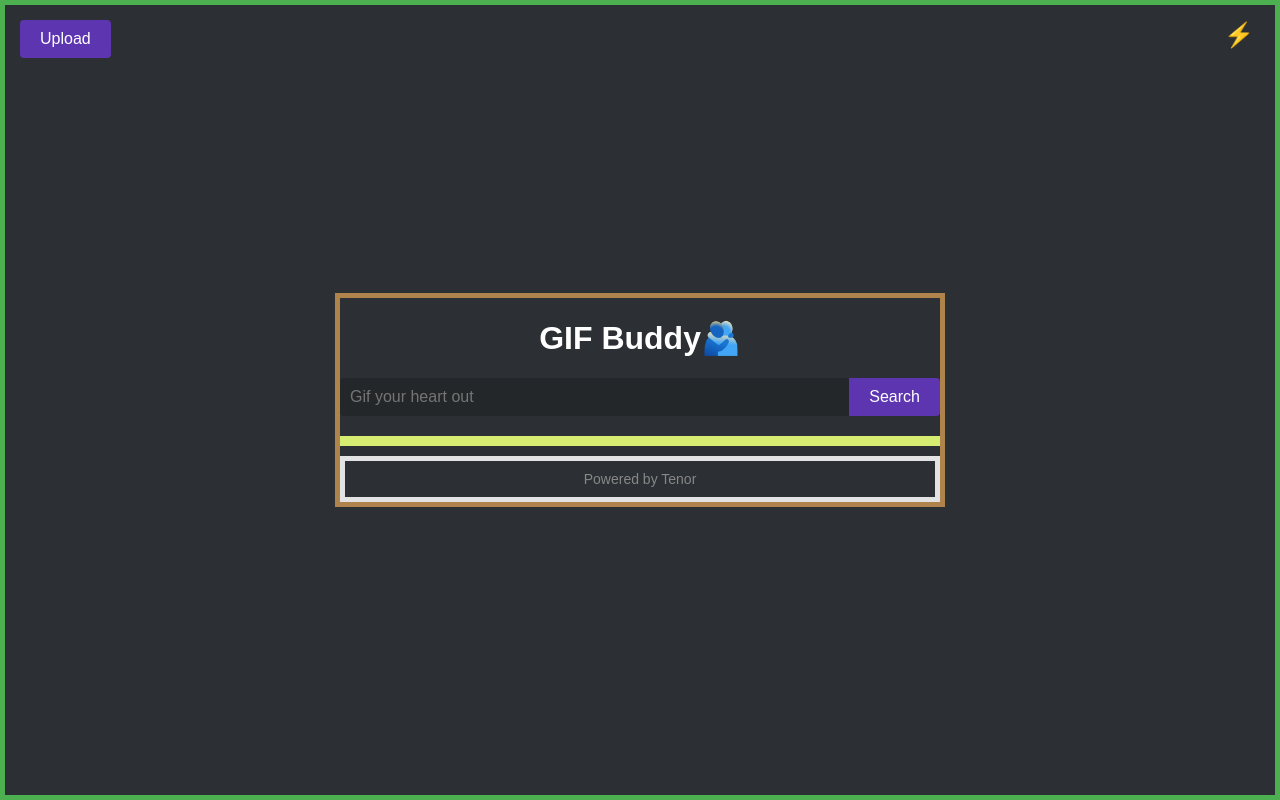
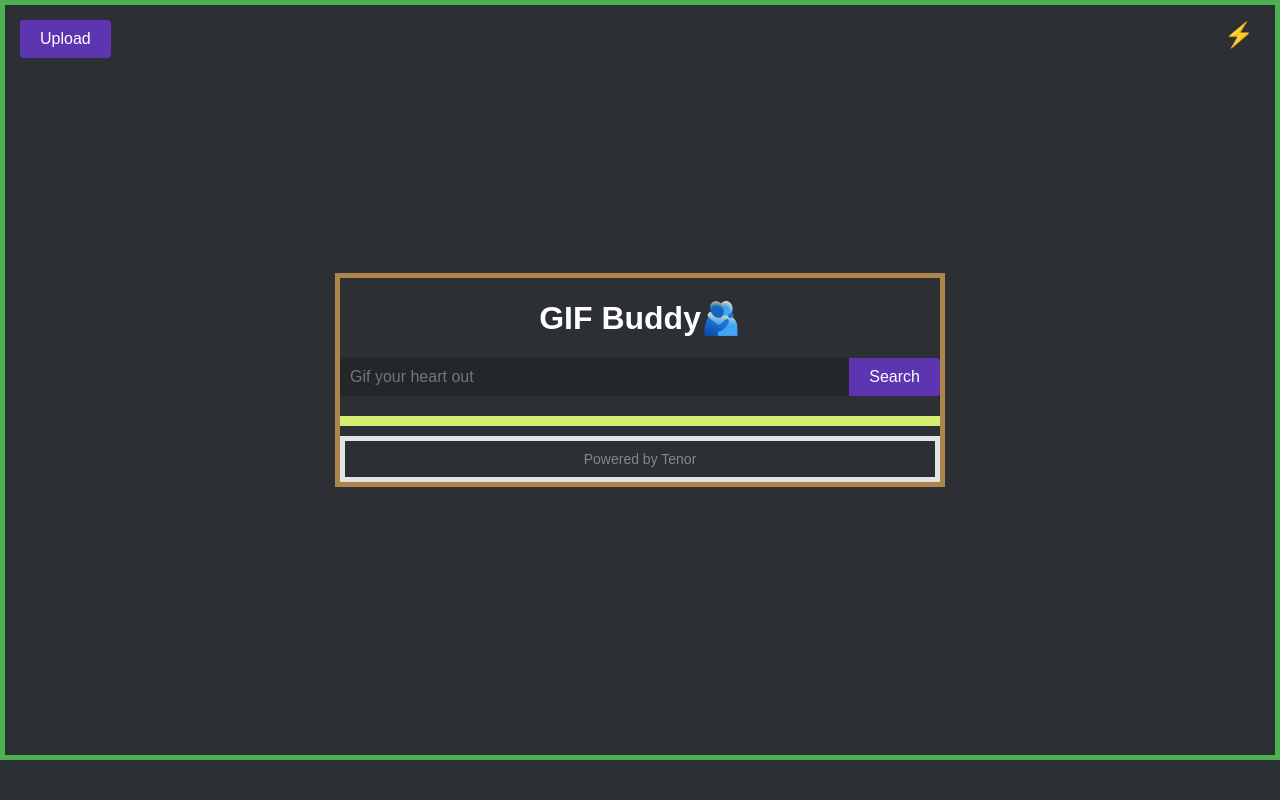
Before and after one commit to happylemonprogramming/gifbuddy, a Flask app: page /dev in a window 1280 px wide. Run offline with Flask 3, Linux system fonts and the light colour scheme; some libraries are stand-ins or nearby versions.

Commit message:
reduced min height

```diff
--- a/templates/dev.html
+++ b/templates/dev.html
@@ -12,9 +12,9 @@
             display: flex;
             justify-content: center;
             align-items: center;
-            min-height: 100vh;
+            min-height: calc(100vh - 40px);
             margin: 0;
-            padding: 20px;
+            padding: 0;
             box-sizing: border-box;
             overflow-y: auto;
             border: 5px solid #4CAF50;
--- a/templates/index.html
+++ b/templates/index.html
@@ -17,13 +17,11 @@
             padding: 20px;
             box-sizing: border-box;
             overflow-y: auto;
-            border: 5px solid #4CAF50;
         }
         .container {
             width: 100%;
             max-width: 600px;
             margin: 0 auto;
-            border: 5px solid #af844c;
         }
         h1 {
             text-align: center;
```
